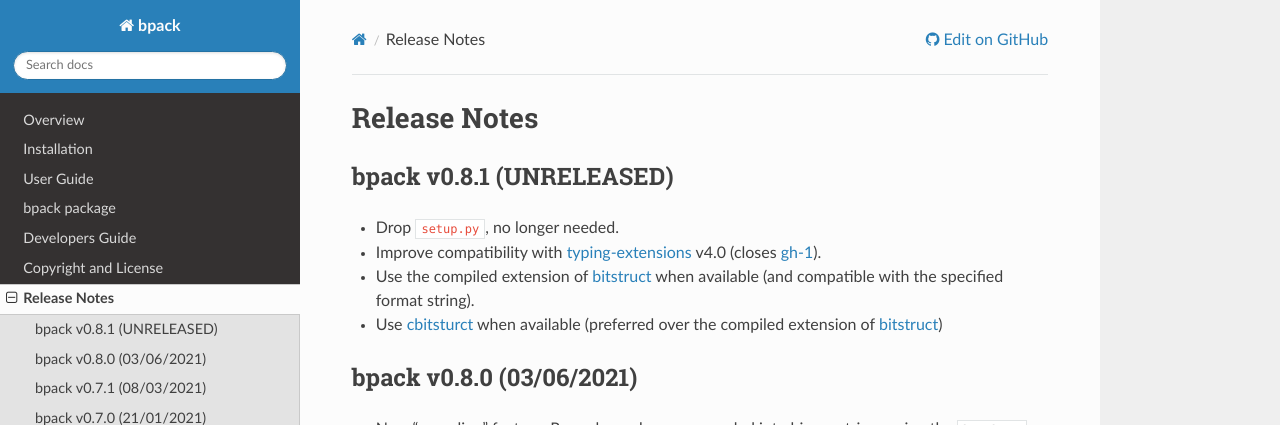
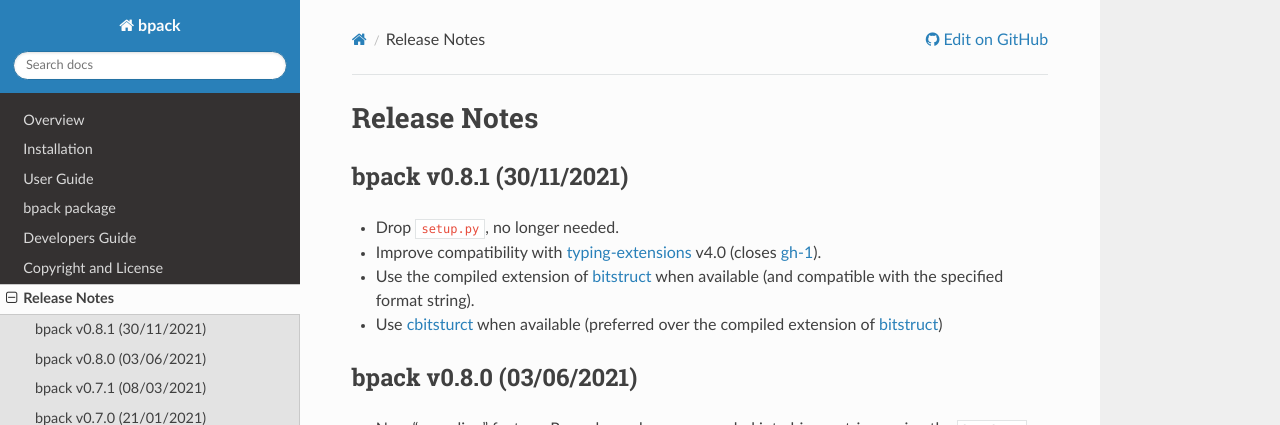
Before and after one commit to avalentino/bpack, a Sphinx documentation site: the page built from docs/release_notes.rst, in a window 1280 px wide and 900 px high. Shown: the top 425 px of the window. Built offline with Sphinx 7.4.7 and the Read the Docs theme 2.0.0, drawn with Linux system fonts in a browser that asks for light colours.

```diff
--- a/bpack/__init__.py
+++ b/bpack/__init__.py
@@ -12,4 +12,4 @@ from .enums import EBaseUnits, EByteOrder, EBitOrder            # noqa: F401
 from .typing import T                                           # noqa: F401
 
 
-__version__ = '0.8.1.dev1'
+__version__ = '0.8.1'
--- a/docs/release_notes.rst
+++ b/docs/release_notes.rst
@@ -1,7 +1,7 @@
 Release Notes
 =============
 
-bpack v0.8.1 (UNRELEASED)
+bpack v0.8.1 (30/11/2021)
 -------------------------
 
 * Drop ``setup.py``, no longer needed.
```
